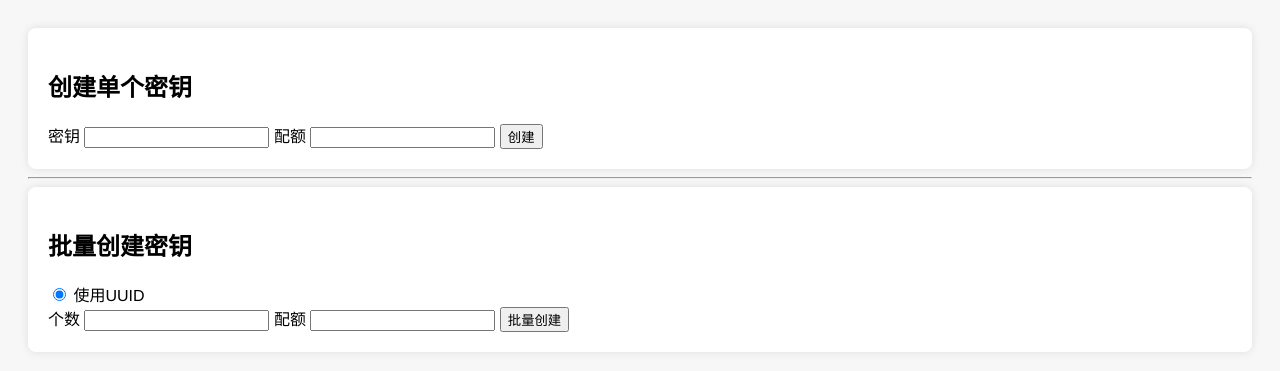
After one commit to Kakune55/PyGetGPT, a Flask app: page /admin/createkey in a window 1280 px wide. The commit adds this page. Shown: the top 371 px of the page. Run offline with Flask 3, Linux system fonts and the light colour scheme; the visitor is signed in with stand-in values (Sample User, id 1); parts of the project's set-up code (start-up, migrations or seed data) failed here and were passed over.

Commit message:
完成创建密钥功能

```diff
--- a/main.py
+++ b/main.py
@@ -83,10 +83,17 @@ def adminList():
         return flask.render_template("keylist.html",data=data)
     return "未登录 "
 
-@app.route('/admin/createkey')
+@app.route('/admin/createkey', methods=['POST','GET'])
 def createkey():
     if "admin" in flask.session :
-        return flask.render_template("createKey.html")
+        if flask.request.method == "GET":
+            return flask.render_template("createKey.html",resq="null")
+        if  "number" in flask.request.form: # 创建单个还是多个
+            resq = db.createKey(flask.request.form["quota"], flask.request.form["number"])
+        elif "key" in flask.request.form:
+            resq = db.createKey(flask.request.form["quota"],1,flask.request.form["key"])
+
+        return flask.render_template("createKey.html",resq=resq)
     return "未登录 "
 
 @app.route('/admin/operate', methods=['POST','GET'])
--- /dev/null
+++ b/templates/createKey.html
@@ -0,0 +1,61 @@
+<!DOCTYPE html>
+<html lang="zh-CN">
+
+<head>
+    <meta charset="UTF-8">
+    <title>创建密钥</title>
+    <style>
+        body {
+            font-family: "Helvetica Neue", Helvetica, Arial, sans-serif;
+            background-color: #f7f7f7;
+            padding: 20px;
+        }
+
+        .container {
+            background-color: #fff;
+            padding: 20px;
+            border-radius: 8px;
+            box-shadow: 0 0 10px rgba(0, 0, 0, 0.1);
+        }
+    </style>
+</head>
+
+<body>
+    <div class="container">
+        <h2>创建单个密钥</h2>
+        <form method="post">
+            <span>密钥</span>
+            <input name="key" required>
+            <span>配额</span>
+            <input name="quota" required>
+            <button type="submit">创建</button>
+        </form>
+    </div>
+    <hr>
+    <div class="container">
+        <h2>批量创建密钥</h2>
+        <form method="post">
+            <input type="radio" id="type" name="type" value="uuid" checked="true">
+            <label for="type">使用UUID</label><br>
+            <span>个数</span>
+            <input name="number" required>
+            <span>配额</span>
+            <input name="quota" required>
+            <button type="submit">批量创建</button>
+        </form>
+    </div>
+    {% if resq != "null" %}
+    <hr>
+    <div class="container">
+        <h2>执行结果</h2>
+        {% for i in resq %}
+        <h4>{{ i }}</h4>
+        {% endfor %}
+    </div>
+    {% endif %}
+    <script>
+
+    </script>
+</body>
+
+</html>
```
Also changed, not shown: db.py (+30 -1 lines), templates/status.html (+7 -3 lines).
